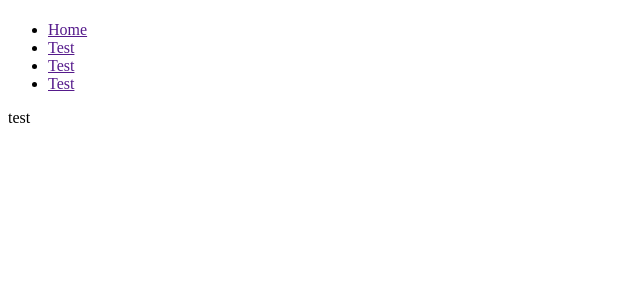
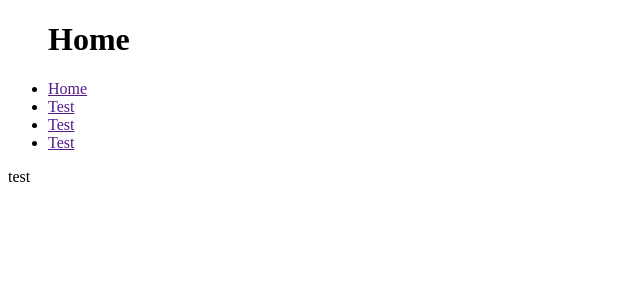
Before and after one commit to OscarEDiaz/voodoo, a React (Vite) app: page / in a window 1280 px wide. Shown: the top 300 px of the page, without its empty margins (0-640 px from the left). Built offline with nearby package versions, Linux system fonts and the light colour scheme.

Commit message:
VODOO: Added conditional nav rendering

```diff
--- a/src/App.jsx
+++ b/src/App.jsx
@@ -5,11 +5,12 @@ import { useUIStore } from './store/useUIStore';
 import { Navbar } from './features/navigation/components/Navbar';
 
 export const App = () => {
-    const showNavbar = useUIStore((state) => state.showNavbar)
+    const showNavbar = useUIStore((state) => state.showNavbar);
+    const pageTitle = useUIStore((state) => state.pageTitle);
 
     return (
         <>
-            <Navbar  />
+            { showNavbar && <Navbar pageName={pageTitle} /> }
             <AppRouter />
         </>
     );
```
